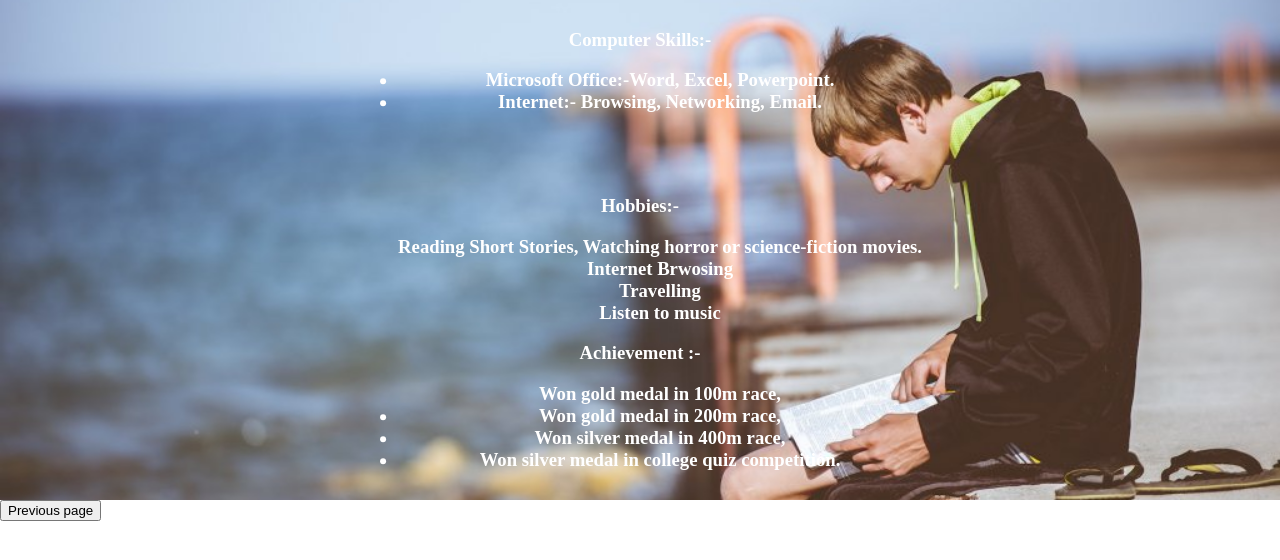
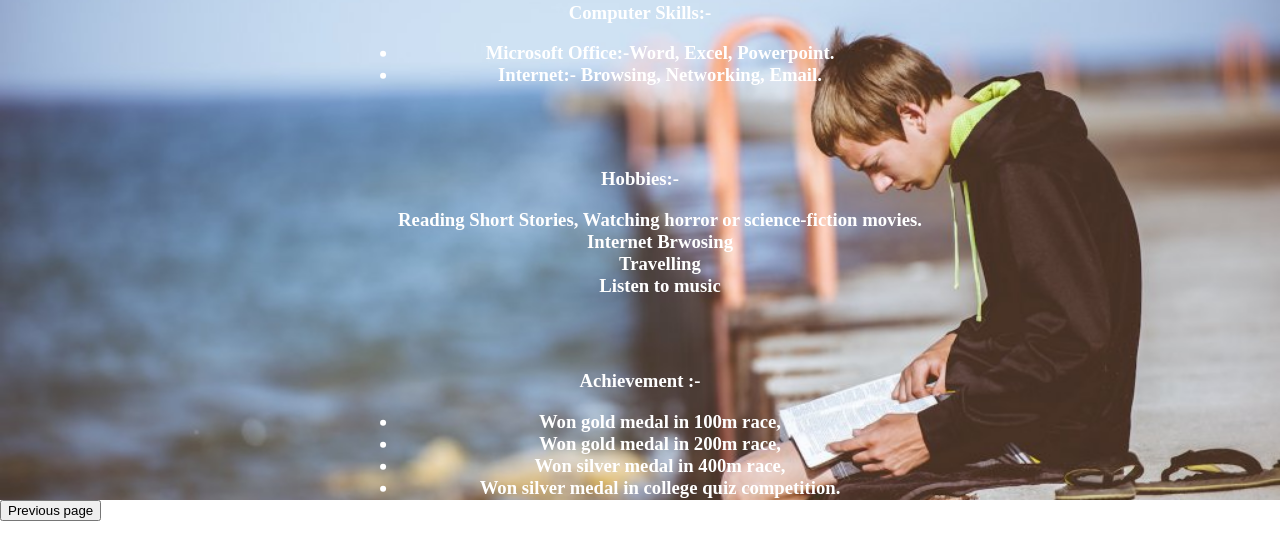
Before and after one commit to FuryAbir94/FuryAbir94.github.io, a plain HTML site: page page 2.html in a window 1280 px wide. Drawn offline with Linux system fonts and the light colour scheme.

Commit message:
Update page 2.html

```diff
--- a/page 2.html
+++ b/page 2.html
@@ -48,13 +48,15 @@ body {
 </h3>
 
 
-  <h3>Achievement :-
-<ul style="list style-type:none>
+<br>
+<br>
+<h3>Achievement :-
+<ul style="list style-type:none">
 <li>Won gold medal in 100m race,</li>
 <li>Won gold medal in 200m race,</li>
 <li>Won silver medal in 400m race,</li>
 <li>Won silver medal in college quiz competition.</li>
-</h3>
+</ul>
   </div>
 
 </div>
```
